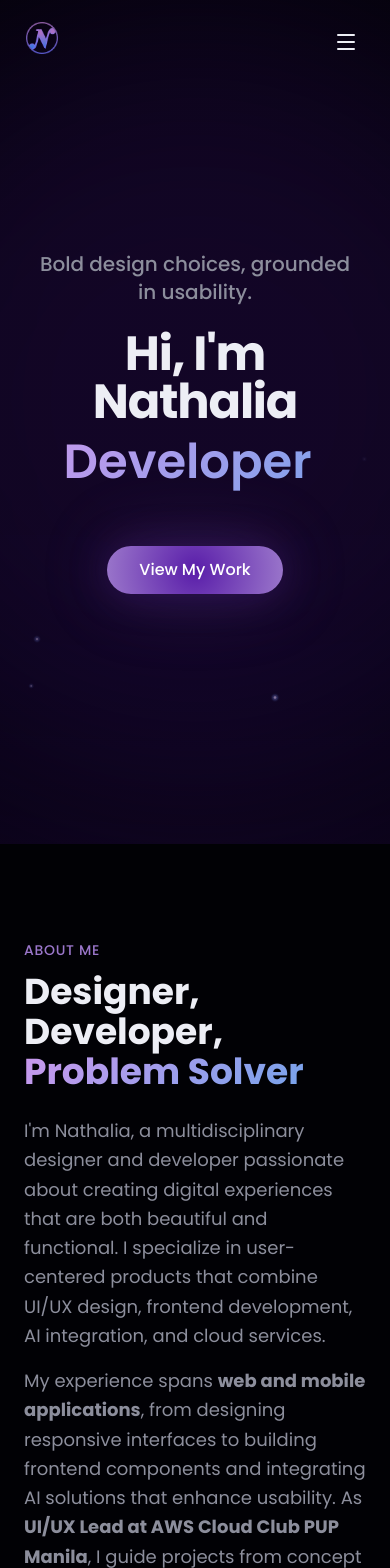
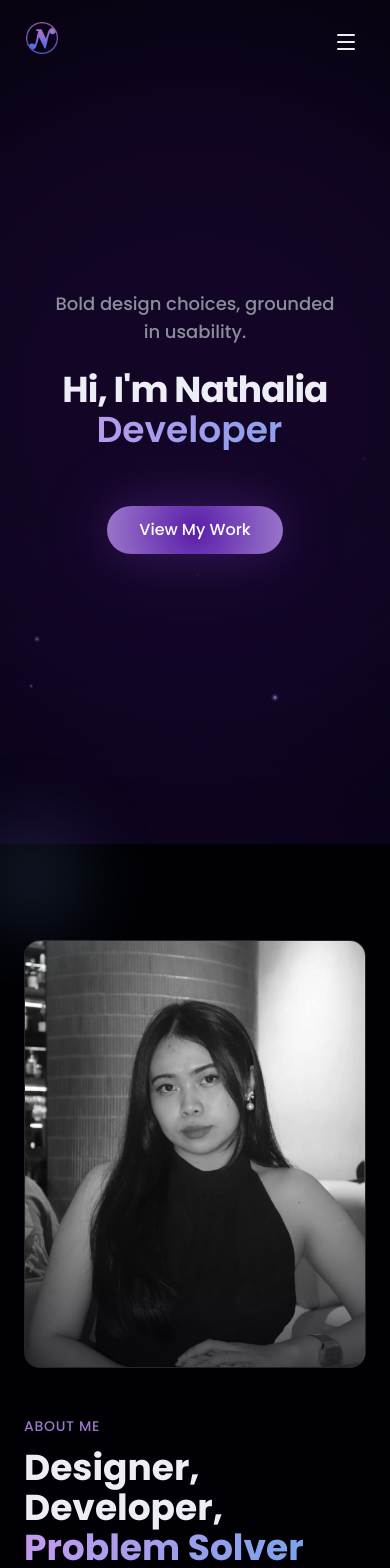
Before and after one commit to AstheriaAkuma/Nathalia-Portfolio, a Next.js app: page / in a window 390 px wide. Shown: the top 1568 px of the page. Built offline with nearby package versions, Linux system fonts and the light colour scheme.

Commit message:
feat: fixed mobile responsiveness

```diff
--- a/components/about-section.tsx
+++ b/components/about-section.tsx
@@ -136,7 +136,7 @@ export function AboutSection() {
         {/* About Hero */}
         <div className="grid lg:grid-cols-2 gap-12 items-center mb-24">
           {/* Image */}
-          <div className="relative order-2 lg:order-1">
+          <div className="lg:order-2">
             <div
               onClick={() => setIsColored(!isColored)}
               className="relative aspect-[4/5] rounded-2xl overflow-hidden glass cursor-pointer group"
@@ -228,7 +228,7 @@ export function AboutSection() {
             {experiences.map((exp, index) => (
               <div
                 key={exp.company}
-                className={`relative flex flex-col md:flex-row gap-8 mb-[-6rem] last:mb-0 ${
+                className={`relative flex flex-col md:flex-row gap-8 mb-16 md:mb-[-6rem] last:mb-0 ${
                   index % 2 === 0 ? "md:flex-row" : "md:flex-row-reverse"
                 }`}
               >
--- a/components/contact-section.tsx
+++ b/components/contact-section.tsx
@@ -61,7 +61,10 @@ export function ContactSection() {
                 href={link.href}
                 target="_blank"
                 rel="noopener noreferrer"
-                className="group glass rounded-xl px-6 py-4 flex items-center gap-4 hover:cosmic-glow transition-all duration-500 w-full sm:w-auto"
+                className="group rounded-xl px-6 py-4 flex items-center gap-4
+                    w-full sm:w-auto
+                    bg-white/5 backdrop-blur-xl border border-white/10
+                    hover:cosmic-glow transition-all duration-500"
               >
                 <div className="w-10 h-10 rounded-lg bg-[#591DA9]/20 flex items-center justify-center">
                   <link.icon className="w-5 h-5 text-[#CB98ED]" />
--- a/components/hero-section.tsx
+++ b/components/hero-section.tsx
@@ -63,22 +63,21 @@
           )}
         >
           {/* Greeting - always visible */}
-          <p className="text-xl sm:text-2xl text-muted-foreground mb-6 max-w-2xl mx-auto text-pretty font-medium">
+          <p className="text-lg sm:text-2xl text-muted-foreground mb-6 max-w-2xl mx-auto text-pretty font-medium">
             Bold design choices, grounded in usability.
           </p>
 
-          <h1 className="text-5xl sm:text-6xl md:text-7xl lg:text-8xl font-extrabold mb-0 tracking-tight text-balance">
+          <h1 className="text-4xl sm:text-6xl md:text-7xl lg:text-8xl font-extrabold mb-0 tracking-tight text-balance">
             {"Hi, I'm Nathalia "}
           </h1>
 
-          <div className="relative h-[4.5rem] sm:h-[5.5rem] md:h-[6.5rem] lg:h-[7.5rem] mx-auto mb-12">
+          <div className="relative min-h-[3rem] sm:h-[5.5rem] md:h-[6.5rem] lg:h-[7.5rem] mx-auto mb-12">
             <p
               className={cn(
                 "gradient-text",
                 "flex items-center justify-center",
-                "whitespace-nowrap",
-                "text-5xl sm:text-6xl md:text-7xl lg:text-8xl font-semibold",
-                "min-h-full"
+                "whitespace-normal sm:whitespace-nowrap",
+                "text-4xl sm:text-6xl md:text-7xl lg:text-8xl font-semibold",                "min-h-full"
               )}
             >
               {displayedText}
```
